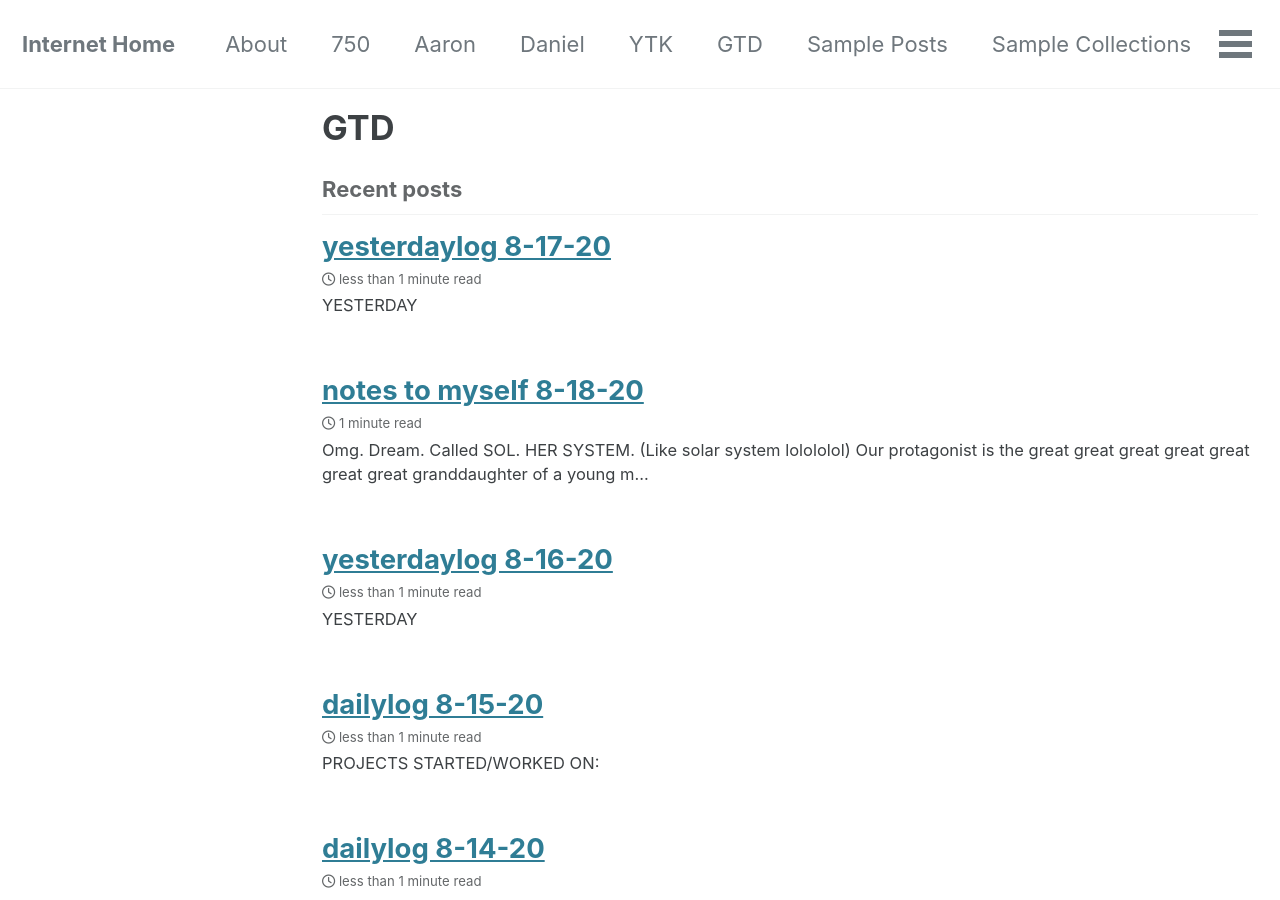
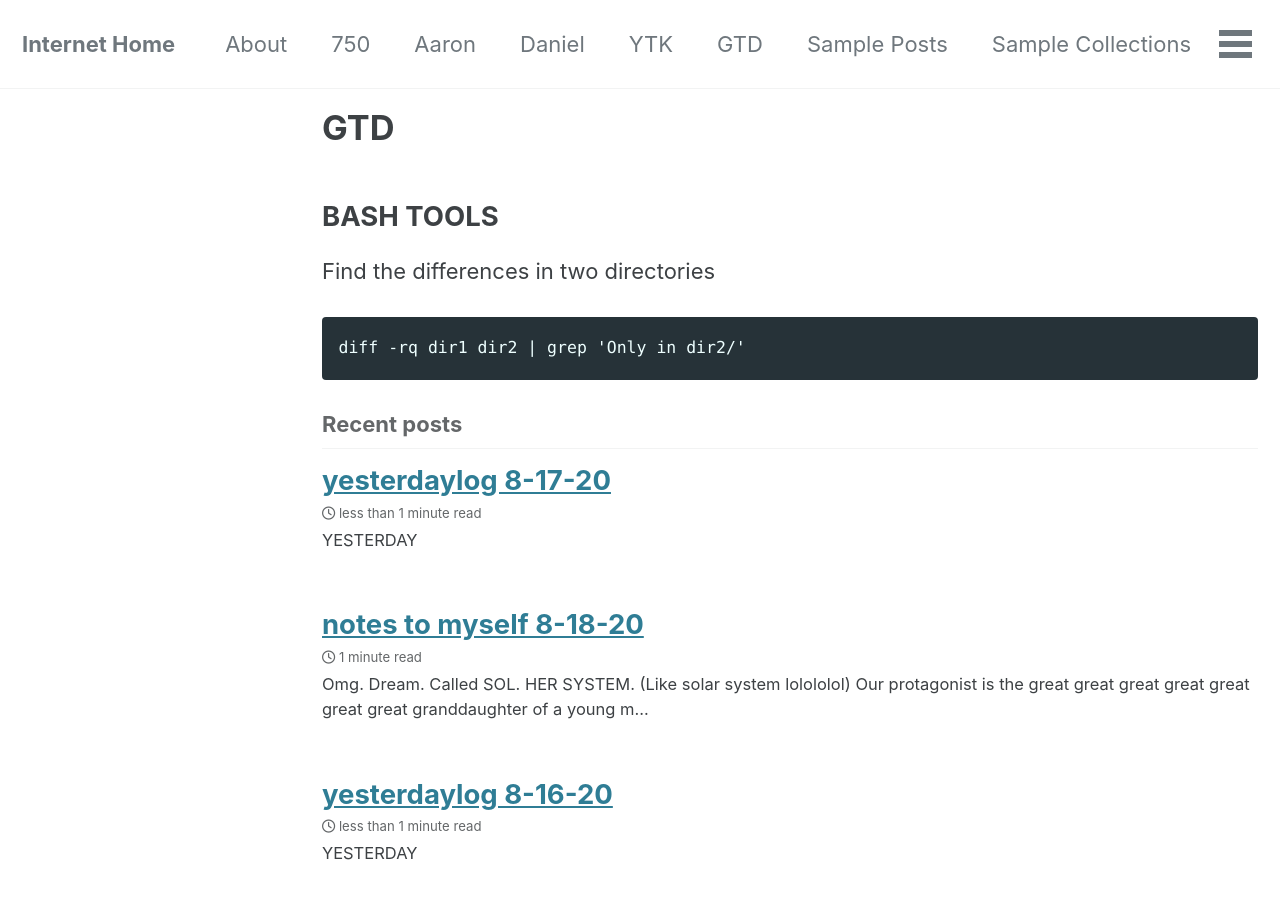
Before and after one commit to claracaraway/claracaraway.github.io, a Jekyll site: the page built from _pages/GTD.md, in a window 1280 px wide and 900 px high. Built offline with Jekyll 4.4.1, drawn with Linux system fonts in a browser that asks for light colours; cached includes are drawn as plain includes; nearby versions of some CDN libraries.

Commit message:
Adding bash tools

````diff
--- a/_pages/GTD.md
+++ b/_pages/GTD.md
@@ -5,8 +5,13 @@ permalink: /projects/GTD/
 classes: wide
 ---
 
+## BASH TOOLS
 
+Find the differences in two directories
 
+```
+diff -rq dir1 dir2 | grep 'Only in dir2/'
+```
 
 <ul>
 {% for post in posts %}
````
